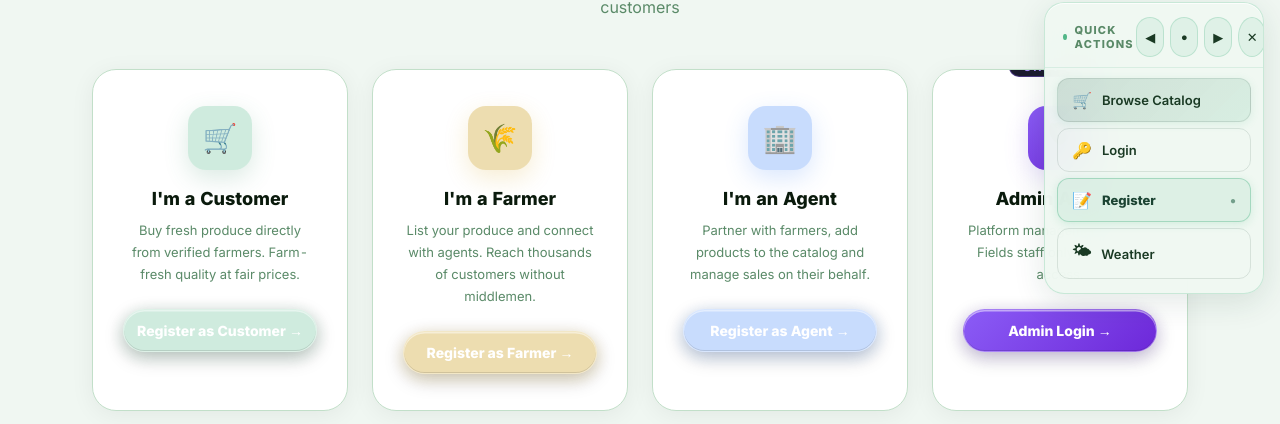
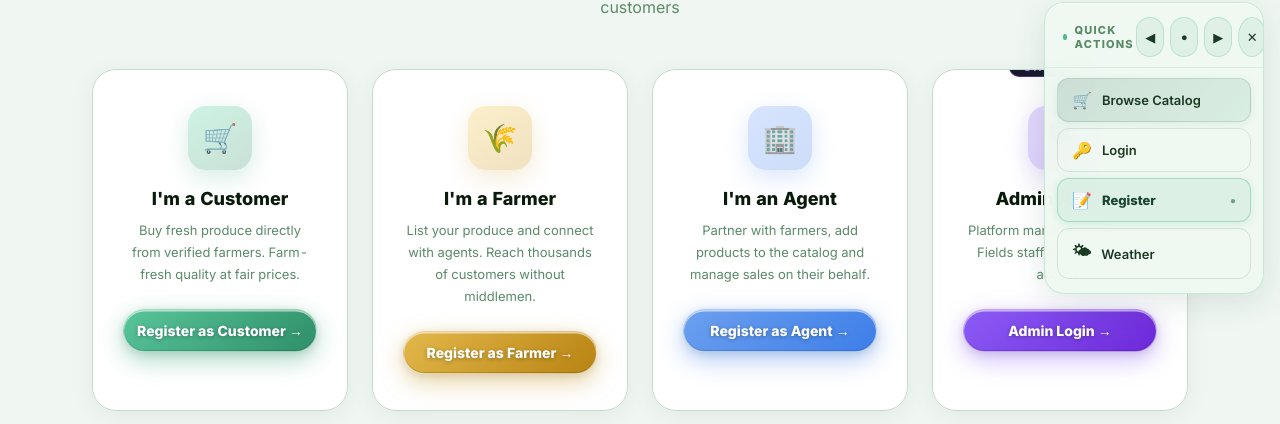
Before and after one commit to vanneldaskrishnachaitanya/rps-fields, a React (Create React App) app in the folder frontend/: page /register in a window 1280 px wide. Shown: the part 268-692 px from the top of the page. Built offline with nearby package versions, Linux system fonts and the light colour scheme; no server answers; the HTML template or start-up script is replaced by a standard one; a web font is replaced by a local one.

Commit message:
Boost register role button brightness to match admin clarity

```diff
--- a/frontend/src/pages/RegisterPage.jsx
+++ b/frontend/src/pages/RegisterPage.jsx
@@ -2,10 +2,47 @@ import { useNavigate } from "react-router-dom";
 import { useTheme, TK } from "../context/ThemeContext";
 
 const OPTIONS = [
-  { icon:"🛒", title:"I'm a Customer",  desc:"Buy fresh produce directly from verified farmers. Farm-fresh quality at fair prices.", btn:"Register as Customer", path:"/register/customer", color:"#40916c", grad:"rgba(82,183,136,0.28)" },
-  { icon:"🌾", title:"I'm a Farmer",    desc:"List your produce and connect with agents. Reach thousands of customers without middlemen.", btn:"Register as Farmer",   path:"/register/farmer",   color:"#d4a017", grad:"rgba(200,150,12,0.32)" },
-  { icon:"🏢", title:"I'm an Agent",    desc:"Partner with farmers, add products to the catalog and manage sales on their behalf.", btn:"Register as Agent",    path:"/register/agent",    color:"#3b82f6", grad:"rgba(59,130,246,0.28)" },
-  { icon:"🛡", title:"Admin Access",    desc:"Platform management for RPS Fields staff only. Restricted access.", btn:"Admin Login", path:"/admin/login", color:"#8b5cf6", grad:"linear-gradient(135deg,#8b5cf6,#6d28d9)", badge:"Staff Only" },
+  {
+    icon:"🛒",
+    title:"I'm a Customer",
+    desc:"Buy fresh produce directly from verified farmers. Farm-fresh quality at fair prices.",
+    btn:"Register as Customer",
+    path:"/register/customer",
+    color:"#2d9f73",
+    iconBg:"linear-gradient(145deg, rgba(143,228,193,0.45), rgba(64,145,108,0.28))",
+    btnGrad:"linear-gradient(135deg,#58c59a,#2f8f69)",
+  },
+  {
+    icon:"🌾",
+    title:"I'm a Farmer",
+    desc:"List your produce and connect with agents. Reach thousands of customers without middlemen.",
+    btn:"Register as Farmer",
+    path:"/register/farmer",
+    color:"#c9951f",
+    iconBg:"linear-gradient(145deg, rgba(249,223,150,0.50), rgba(201,149,31,0.28))",
+    btnGrad:"linear-gradient(135deg,#e3b84b,#b88312)",
+  },
+  {
+    icon:"🏢",
+    title:"I'm an Agent",
+    desc:"Partner with farmers, add products to the catalog and manage sales on their behalf.",
+    btn:"Register as Agent",
+    path:"/register/agent",
+    color:"#3d7ee8",
+    iconBg:"linear-gradient(145deg, rgba(174,201,252,0.50), rgba(61,126,232,0.26))",
+    btnGrad:"linear-gradient(135deg,#6ca0ef,#3d7ee8)",
+  },
+  {
+    icon:"🛡",
+    title:"Admin Access",
+    desc:"Platform management for RPS Fields staff only. Restricted access.",
+    btn:"Admin Login",
+    path:"/admin/login",
+    color:"#8b5cf6",
+    iconBg:"linear-gradient(145deg, rgba(196,172,252,0.48), rgba(139,92,246,0.30))",
+    btnGrad:"linear-gradient(135deg,#8b5cf6,#6d28d9)",
+    badge:"Staff Only"
+  },
 ];
 
 export default function RegisterPage() {
@@ -50,7 +87,7 @@ export default function RegisterPage() {
             )}
 
             <div style={{
-              width:64, height:64, borderRadius:18, background:opt.grad,
+              width:64, height:64, borderRadius:18, background:opt.iconBg,
               display:"flex", alignItems:"center", justifyContent:"center",
               fontSize:28, margin:"0 auto 18px",
               boxShadow:`0 8px 24px ${opt.color}30`,
@@ -60,7 +97,23 @@ export default function RegisterPage() {
             <p style={{ color:tk.textLt, fontSize:13, lineHeight:1.7, marginBottom:24, minHeight:54 }}>{opt.desc}</p>
 
             <button data-magnetic onClick={e => { e.stopPropagation(); navigate(opt.path); }}
-              style={{ background:opt.grad, backdropFilter:"blur(28px) saturate(200%)", WebkitBackdropFilter:"blur(28px) saturate(200%)", color:"#fff", border:"1px solid rgba(255,255,255,0.28)", width:"100%", padding:"12px 0", borderRadius:50, boxShadow:`inset 0 1.5px 0 rgba(255,255,255,0.5), inset 0 -1px 0 rgba(0,0,0,0.12), 0 6px 20px rgba(0,0,0,0.2), 0 4px 16px ${opt.color}35`, cursor:"pointer", fontWeight:800, fontSize:14, fontFamily:"'Inter',sans-serif", transition:"all 0.2s" }}
+              style={{
+                background:opt.btnGrad,
+                backdropFilter:"blur(18px) saturate(170%)",
+                WebkitBackdropFilter:"blur(18px) saturate(170%)",
+                color:"#fff",
+                border:"1px solid rgba(255,255,255,0.48)",
+                width:"100%",
+                padding:"12px 0",
+                borderRadius:50,
+                textShadow:"0 1px 4px rgba(0,0,0,0.30)",
+                boxShadow:`inset 0 1.5px 0 rgba(255,255,255,0.58), inset 0 -1px 0 rgba(0,0,0,0.16), 0 8px 24px ${opt.color}66, 0 2px 8px rgba(0,0,0,0.12)`,
+                cursor:"pointer",
+                fontWeight:800,
+                fontSize:14,
+                fontFamily:"'Inter',sans-serif",
+                transition:"all 0.2s"
+              }}
             >{opt.btn} →</button>
           </div>
         ))}
```
